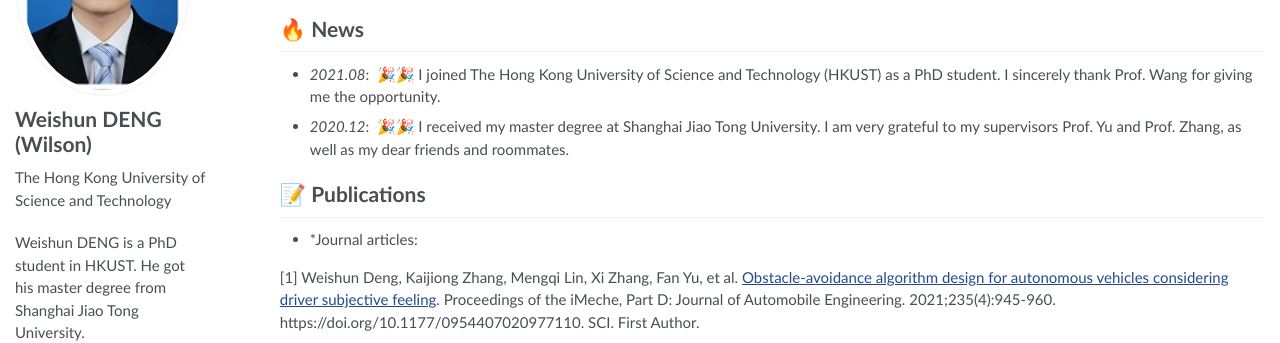
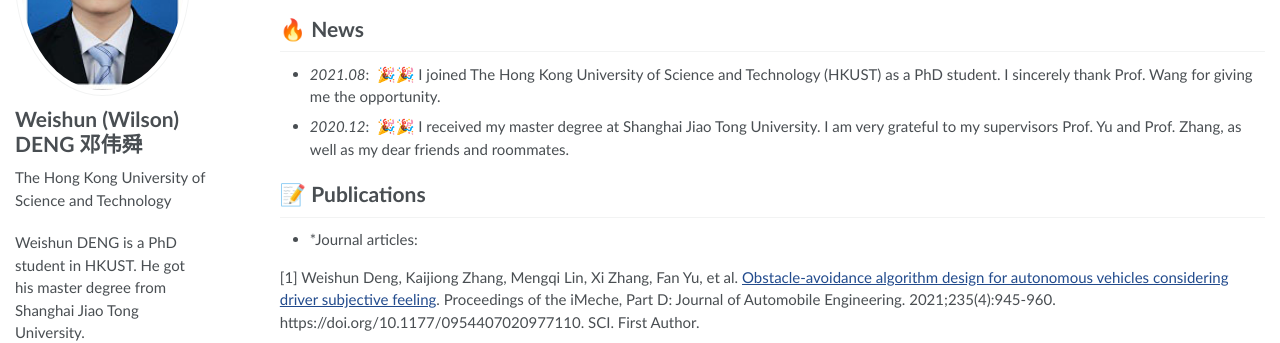
Before and after one commit to RayeRen/acad-homepage.github.io, a Jekyll site: the page built from _pages/about.md, in a window 1280 px wide. Shown: the part 224-567 px from the top of the page. Built offline with Jekyll 4.4.1, drawn with Linux system fonts in a browser that asks for light colours.

Commit message:
Update _config.yml

```diff
--- a/_config.yml
+++ b/_config.yml
@@ -21,7 +21,7 @@
 
 # Site Author
 author:
-  name             : "Weishun DENG (Wilson)"
+  name             : "Weishun (Wilson) DENG 邓伟舜"
   avatar           : "images/me.jpg"
   bio              : "The Hong Kong University of Science and Technology"
   location         : "Hong Kong and Shanghai"
```
